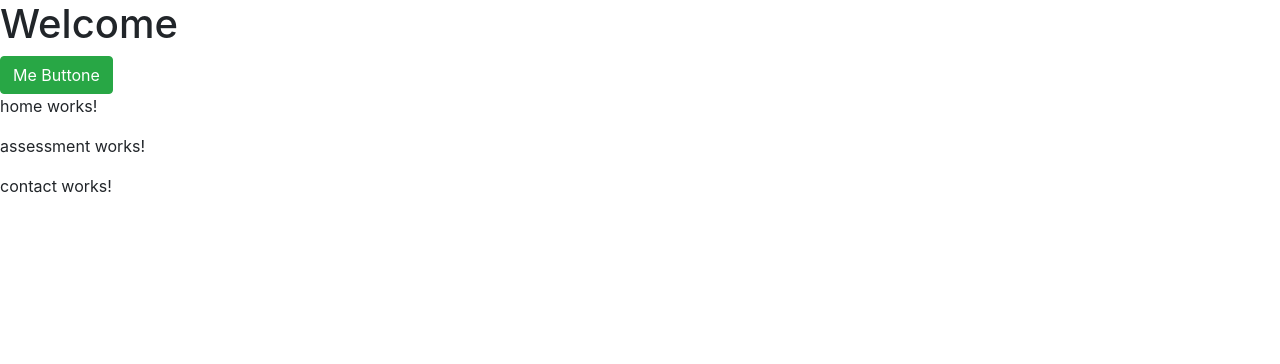
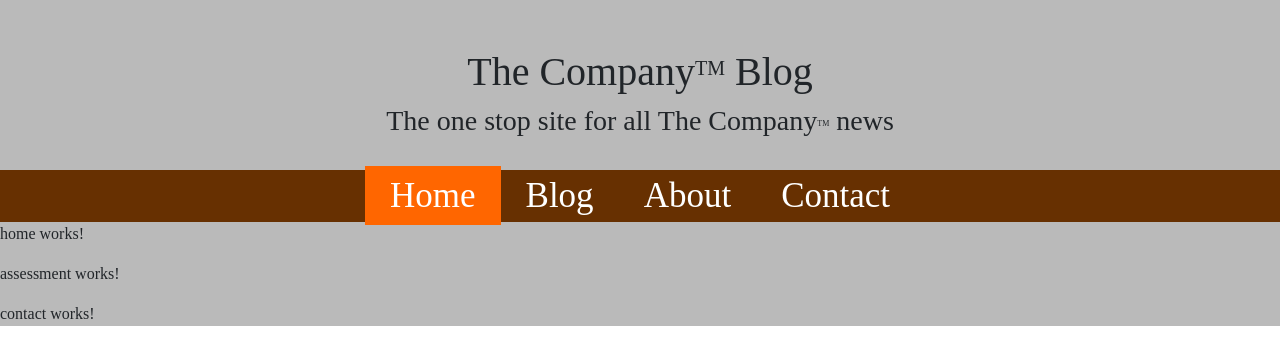
Before and after one commit to wana155/Pahse2Project, an Angular app: page / in a window 1280 px wide. Shown: the top 364 px of the page. Built offline with nearby package versions, Linux system fonts and the light colour scheme.

Commit message:
Added Navigation bar for home,assessment, and contact

```diff
--- a/src/app/app.component.css
+++ b/src/app/app.component.css
@@ -0,0 +1,31 @@
+#main{background-color:rgb(186, 186, 186);
+    font-family: serif;}
+
+#hsma{font-size:20px;}
+#hsmall{font-size: 8px;}
+#titulo2{text-align: center;}
+
+
+.navbarro{color:  rgb(186, 186, 186);
+    font-size: 35px ;
+    text-align: center;
+    background-color:rgb(103, 48, 1);
+    }
+    .navbarro a:hover {
+    background-color:rgb(185, 122, 87);
+    color:rgb(255, 255, 255);
+    text-decoration: none;
+    }
+
+    .navbarro a.active  {
+        background-color:rgb(255, 102, 0);
+        color:rgb(255, 255, 255);
+        text-decoration: none;
+        }
+
+    .pestanas{text-align: center;
+    color: white;
+    text-decoration: none;
+    padding: 10px;
+    padding-left: 25px;
+    padding-right: 25px;}
--- a/src/app/app.component.html
+++ b/src/app/app.component.html
@@ -1,7 +1,20 @@
-<h1>Welcome</h1>
-<button class="btn btn-success">Me Buttone</button>
+<body id="main">
 
+<br>
+    <br> <div id ="titulo2">
+    <h1 class ="titulo">The Company<sup id="hsma">TM</sup> Blog</h1>
+    <h3 >The one stop site for all The Company<sup id = "hsmall">TM</sup> news</h3>
+    </div>
+    <br>
+    <nav class="navbarro">
+        <a class ="pestanas active" href="./index.html">Home</a>
+        <a class ="pestanas" href="./blogs.html">Blog</a>
+        <a class ="pestanas" href="./about.html">About</a>
+        <a class ="pestanas" href="./contact.html">Contact</a>
+    </nav>
 
 <app-home></app-home>
 <app-assessment></app-assessment>
 <app-contact></app-contact>
+
+</body>
```
